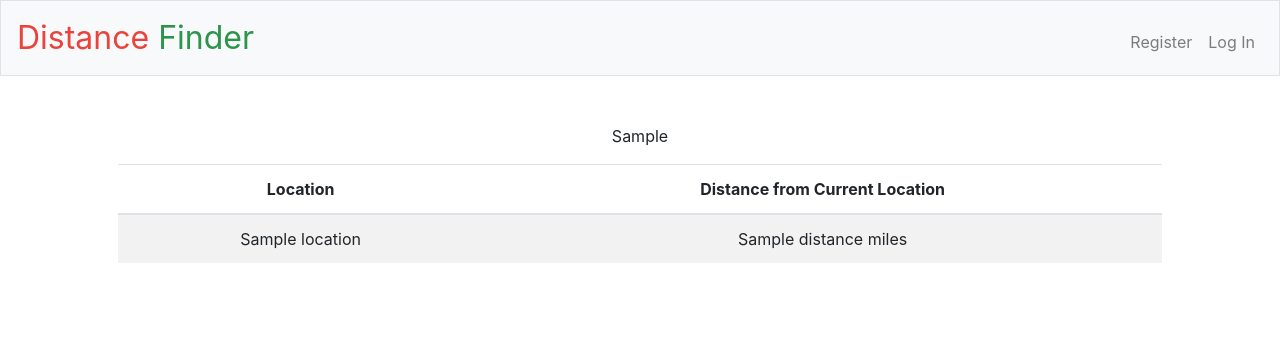
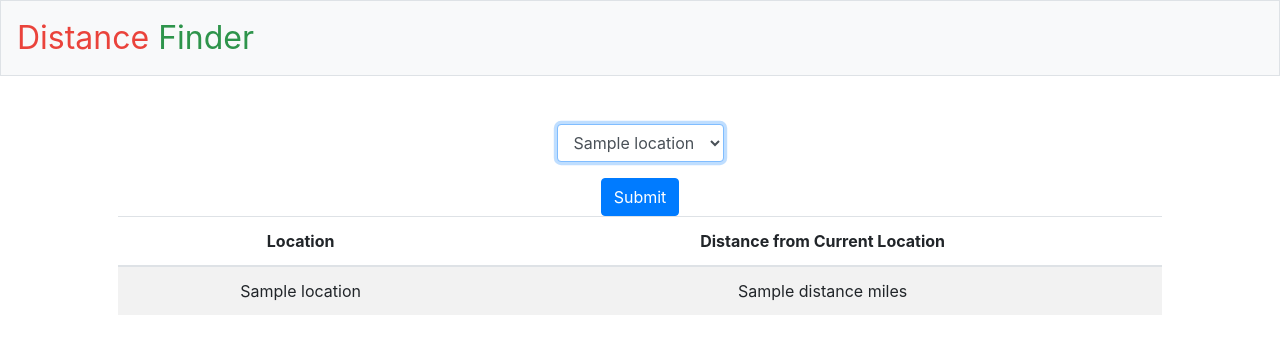
Before and after one commit to chase-lambert/distancefinder, a Python web app: template templates/index.html in a window 1280 px wide. Shown: the top 354 px of the page. Run offline with Jinja, Linux system fonts and the light colour scheme; the template is opened without the code that fills it: most values are stand-ins (such as "Sample title", 1, 10 or a date in 2020); some libraries are stand-ins or nearby versions.

Commit message:
hard code destinations

```diff
--- a/templates/index.html
+++ b/templates/index.html
@@ -6,7 +6,16 @@
 
 {% block main %}
 
-     <p> {{ ip }} </p>
+     <form action="/index" method="post">
+        <div class="form-group">
+            <select autocomplete="off" autofocus class="form-control" name="location" placeholder="Current Location" type="text">
+                {% for destination in destinations %}
+                <option value="{{destination["location"]}}">{{destination["location"]}}</option>
+                {% endfor %}
+            </select>
+        </div>
+        <button class="btn btn-primary" type="submit">Submit</button>
+    </form>
 
       <table class="table table-striped">
         <thead>
--- a/templates/layout.html
+++ b/templates/layout.html
@@ -32,20 +32,6 @@
                 <span class="navbar-toggler-icon"></span>
             </button>
             <div class="collapse navbar-collapse" id="navbar">
-                {% if session.user_id %}
-                    <ul class="navbar-nav mr-auto mt-2">
-                        <li class="nav-item"><a class="nav-link" href="/add">Add Destination</a></li>
-                        <li class="nav-item"><a class="nav-link" href="/delete">Delete Destination</a></li>
-                    </ul>
-                    <ul class="navbar-nav ml-auto mt-2">
-                        <li class="nav-item"><a class="nav-link" href="/logout">Log Out</a></li>
-                    </ul>
-                {% else %}
-                    <ul class="navbar-nav ml-auto mt-2">
-                        <li class="nav-item"><a class="nav-link" href="/register">Register</a></li>
-                        <li class="nav-item"><a class="nav-link" href="/login">Log In</a></li>
-                    </ul>
-                {% endif %}
             </div>
         </nav>
 
```
Also changed, not shown: app.py (+35 -14 lines).
